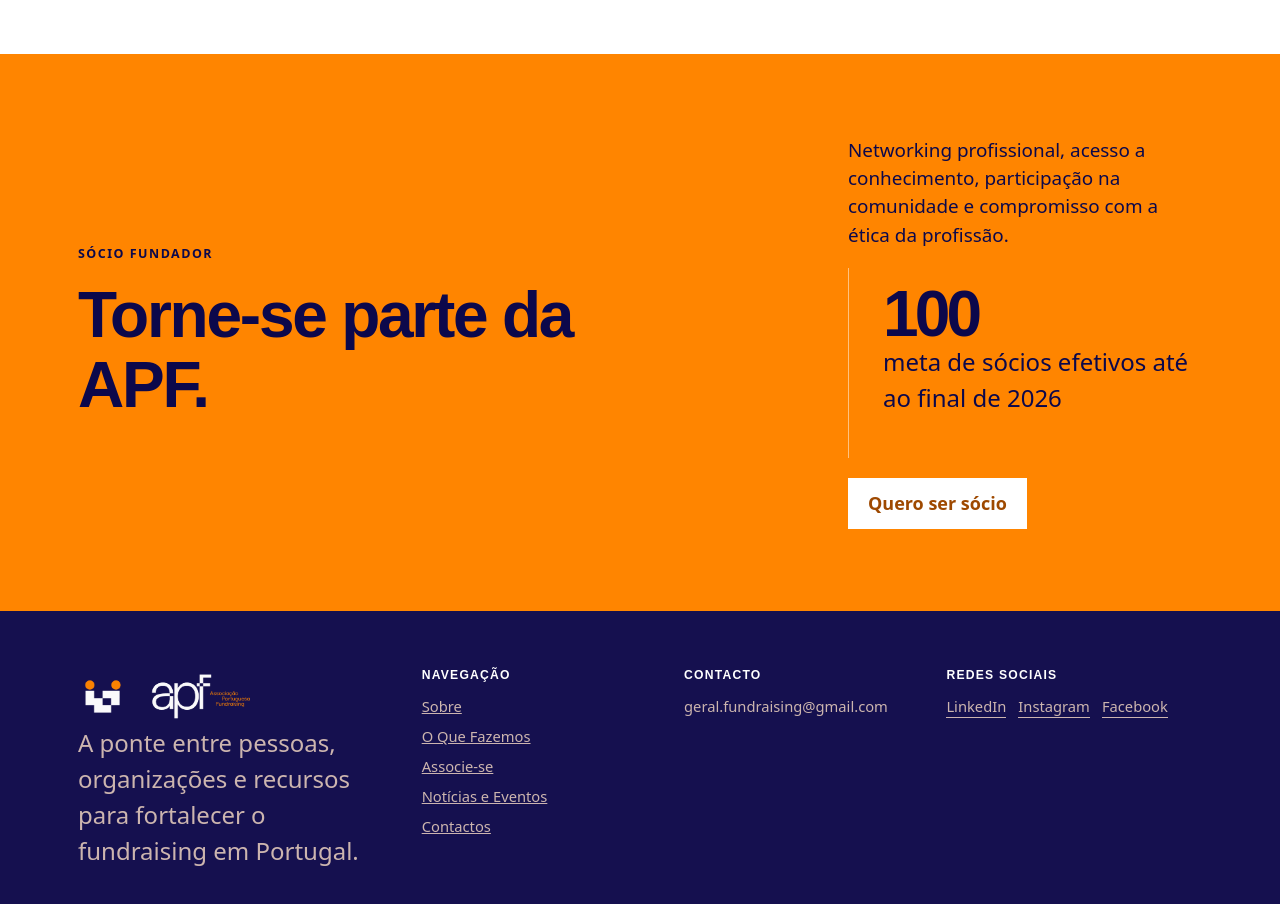
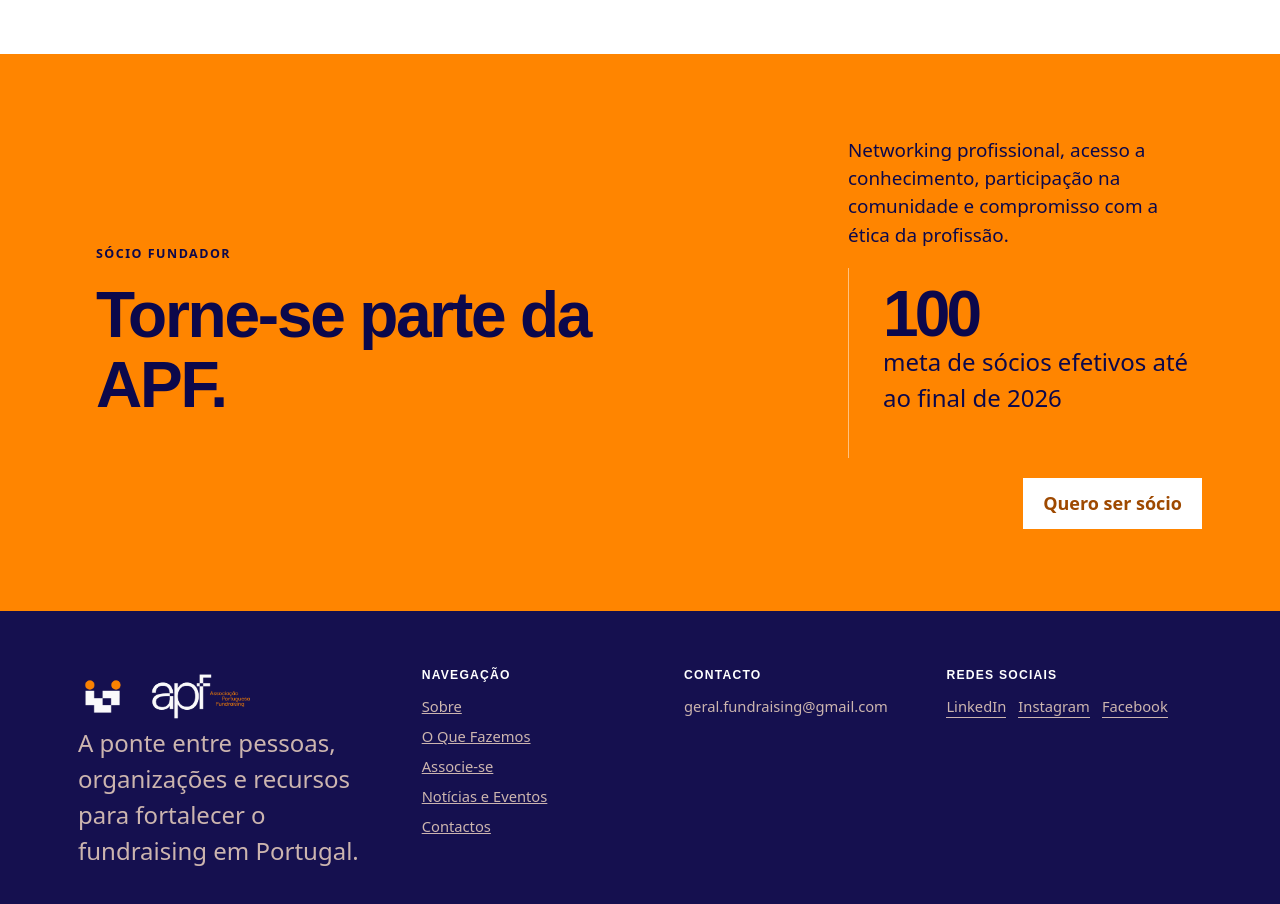
Before and after one commit to jcseq-design/apf-website, a plain HTML site: page preview-apf-7c9e4b2d/index.html in a window 1280 px wide. Shown: the part 3760-4664 px from the top of the page. Drawn offline with Linux system fonts and the light colour scheme; a web font is replaced by a local one.

Commit message:
Corrige alinhamento da secção final da homepage

```diff
--- a/css/style.css
+++ b/css/style.css
@@ -103,3 +103,11 @@ body.modal-open{overflow:hidden}
 .home-activity-grid{gap:44px}
 .home-activity-grid>.card,.home-activity-grid>.card:nth-child(even){padding:0;border:0;min-height:auto}
 }
+
+/* Última secção da homepage */
+.feature.final-section .final-split>div{justify-content:center;text-align:left}
+.feature.final-section .final-split>div:first-child{width:min(100%,42rem);justify-self:center}
+.feature.final-section .final-split>.final-split-side{width:100%;justify-self:center}
+.feature.final-section .final-split-side>.lead{align-self:center;width:100%;margin-left:auto;margin-right:auto}
+.feature.final-section .final-split-side>.btn{align-self:flex-end}
+@media(max-width:980px){.feature.final-section .final-split>div:first-child{width:100%}.feature.final-section .final-split-side>.lead{align-self:flex-start}.feature.final-section .final-split-side>.btn{align-self:flex-start}}
```
